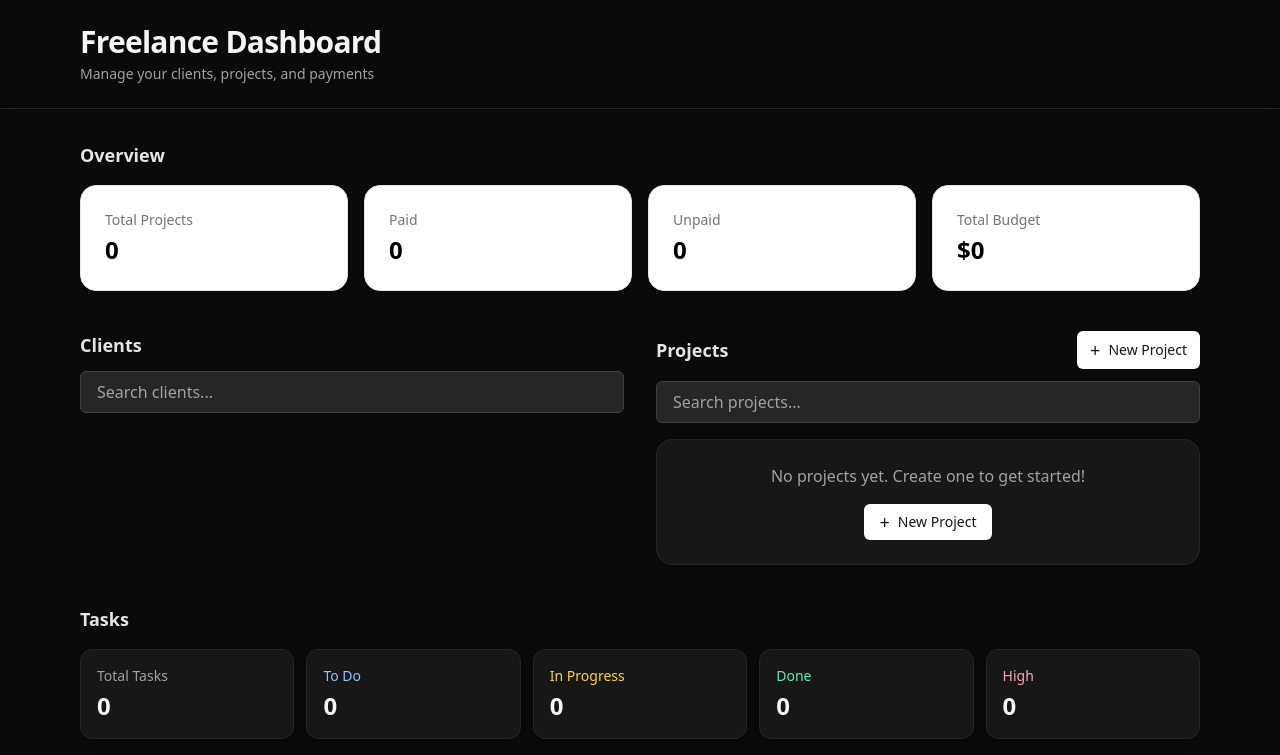
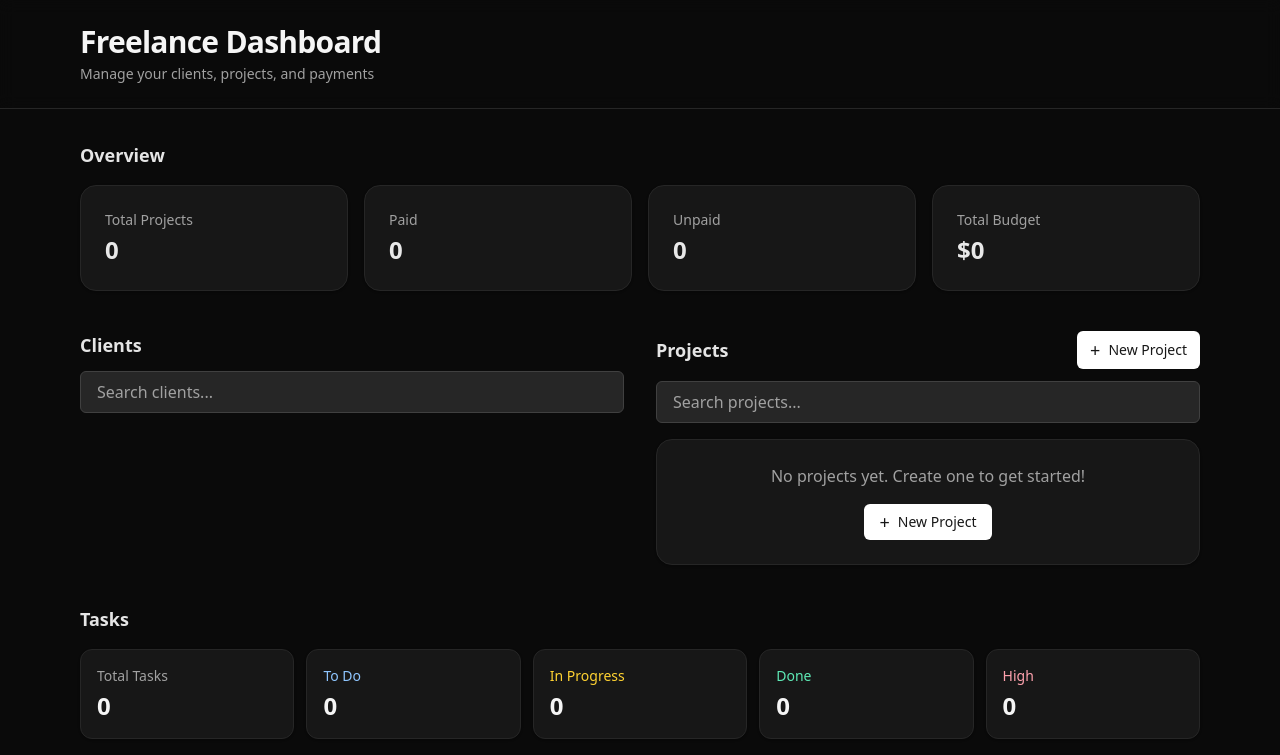
Before and after one commit to Boldecca/Dashboard-freelance, a React (Vite) app: page / in a window 1280 px wide. Shown: the top 755 px of the page. Built offline with nearby package versions, Linux system fonts and the light colour scheme.

Commit message:
updated DashboardStats.tsx

```diff
--- a/src/components/DashboardStats.tsx
+++ b/src/components/DashboardStats.tsx
@@ -15,21 +15,21 @@ export const DashboardStats: React.FC<Props> = ({ projects, clients: _clients, p
   const fmt = new Intl.NumberFormat(undefined, { style: "currency", currency: "USD", maximumFractionDigits: 0 });
   return (
     <div className="grid grid-cols-1 sm:grid-cols-2 lg:grid-cols-4 gap-4">
-      <div className="p-6 bg-white border border-neutral-200 rounded-2xl shadow-sm">
-        <h5 className="text-sm font-medium text-neutral-500">Total Projects</h5>
-        <p className="mt-1 text-2xl font-semibold text-black">{projects.length}</p>
+      <div className="p-6 bg-neutral-900 border border-neutral-800 rounded-2xl shadow-sm">
+        <h5 className="text-sm font-medium text-neutral-400">Total Projects</h5>
+        <p className="mt-1 text-2xl font-semibold text-white/90">{projects.length}</p>
       </div>
-      <div className="p-6 bg-white border border-neutral-200 rounded-2xl shadow-sm">
-        <h5 className="text-sm font-medium text-neutral-500">Paid</h5>
-        <p className="mt-1 text-2xl font-semibold text-black">{paid}</p>
+      <div className="p-6 bg-neutral-900 border border-neutral-800 rounded-2xl shadow-sm">
+        <h5 className="text-sm font-medium text-neutral-400">Paid</h5>
+        <p className="mt-1 text-2xl font-semibold text-white/90">{paid}</p>
       </div>
-      <div className="p-6 bg-white border border-neutral-200 rounded-2xl shadow-sm">
-        <h5 className="text-sm font-medium text-neutral-500">Unpaid</h5>
-        <p className="mt-1 text-2xl font-semibold text-black">{unpaid}</p>
+      <div className="p-6 bg-neutral-900 border border-neutral-800 rounded-2xl shadow-sm">
+        <h5 className="text-sm font-medium text-neutral-400">Unpaid</h5>
+        <p className="mt-1 text-2xl font-semibold text-white/90">{unpaid}</p>
       </div>
-      <div className="p-6 bg-white border border-neutral-200 rounded-2xl shadow-sm">
-        <h5 className="text-sm font-medium text-neutral-500">Total Budget</h5>
-        <p className="mt-1 text-2xl font-semibold text-black">{fmt.format(totalBudget)}</p>
+      <div className="p-6 bg-neutral-900 border border-neutral-800 rounded-2xl shadow-sm">
+        <h5 className="text-sm font-medium text-neutral-400">Total Budget</h5>
+        <p className="mt-1 text-2xl font-semibold text-white/90">{fmt.format(totalBudget)}</p>
       </div>
     </div>
   );
```
